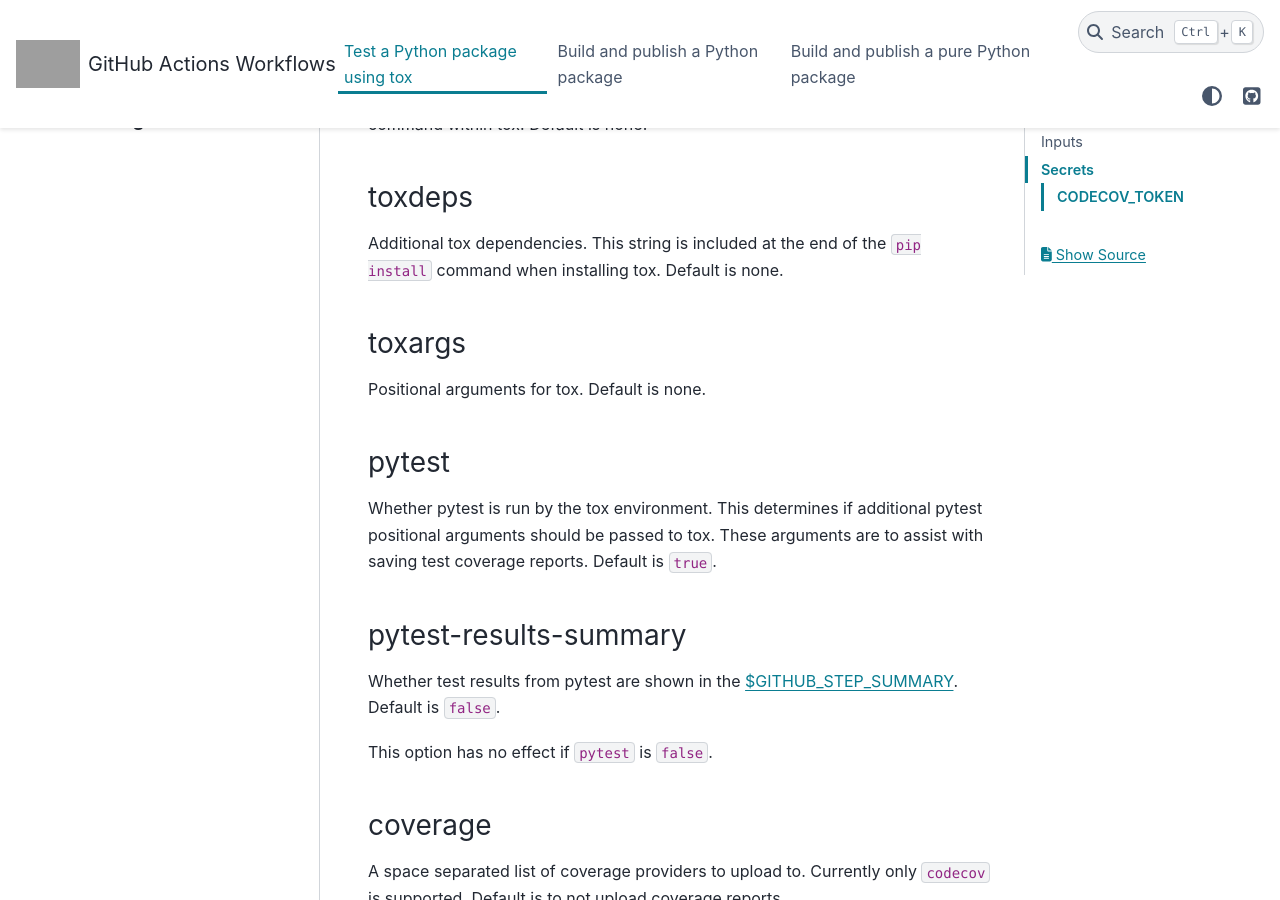
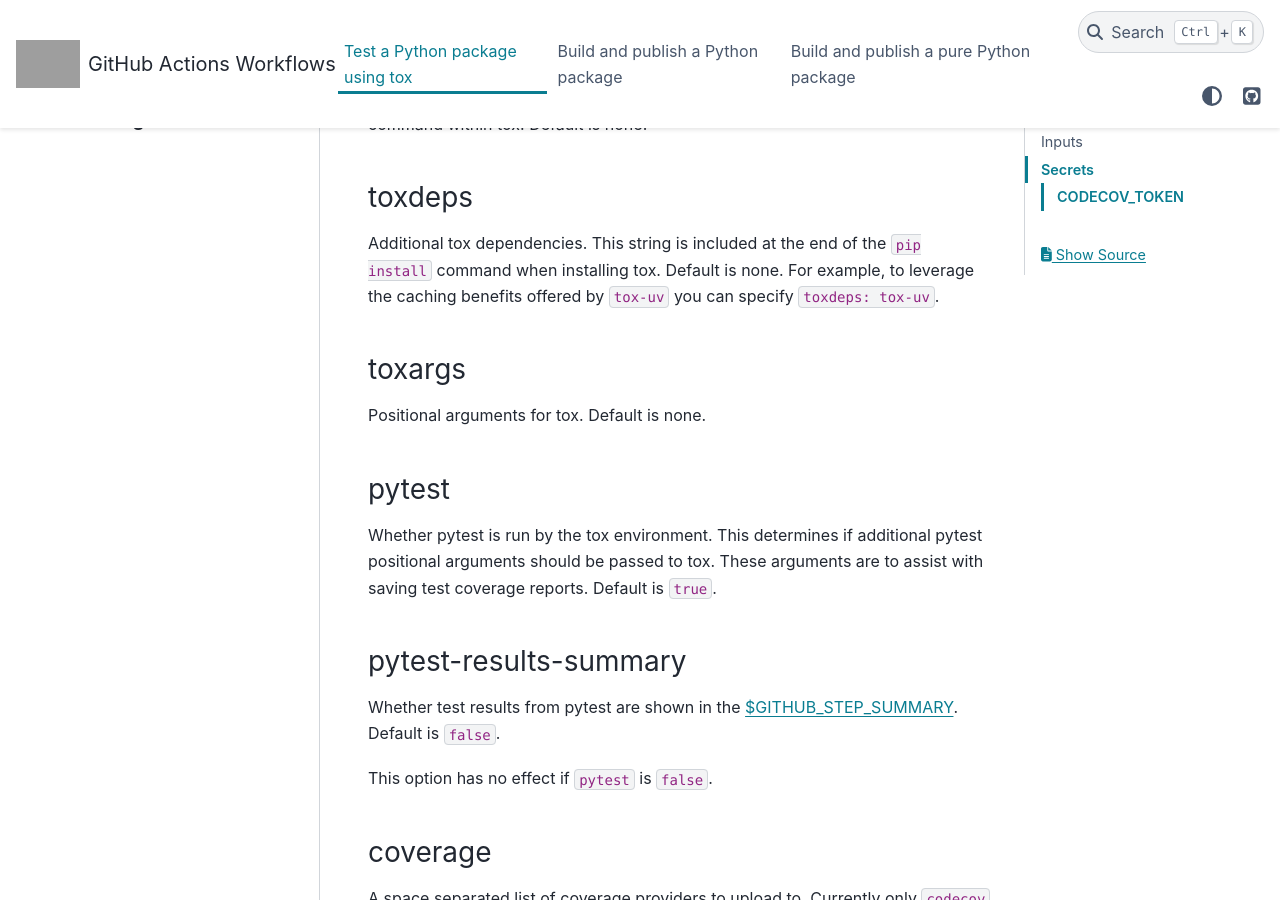
Before and after one commit to OpenAstronomy/github-actions-workflows, a Sphinx documentation site: the page built from docs/source/tox.rst, in a window 1280 px wide and 900 px high, scrolled down 2565 px. Built offline with Sphinx 7.4.7 and the PyData theme 0.15.4, drawn with Linux system fonts in a browser that asks for light colours; grey boxes are pictures that could not be loaded.

Commit message:
docs: add toxdeps example

```diff
--- a/docs/source/tox.rst
+++ b/docs/source/tox.rst
@@ -130,7 +130,9 @@
 ^^^^^^^
 
 Additional tox dependencies. This string is included at the end of the
-``pip install`` command when installing tox. Default is none.
+``pip install`` command when installing tox. Default is none. For example,
+to leverage the caching benefits offered by ``tox-uv`` you can specify
+``toxdeps: tox-uv``.
 
 toxargs
 ^^^^^^^
```
